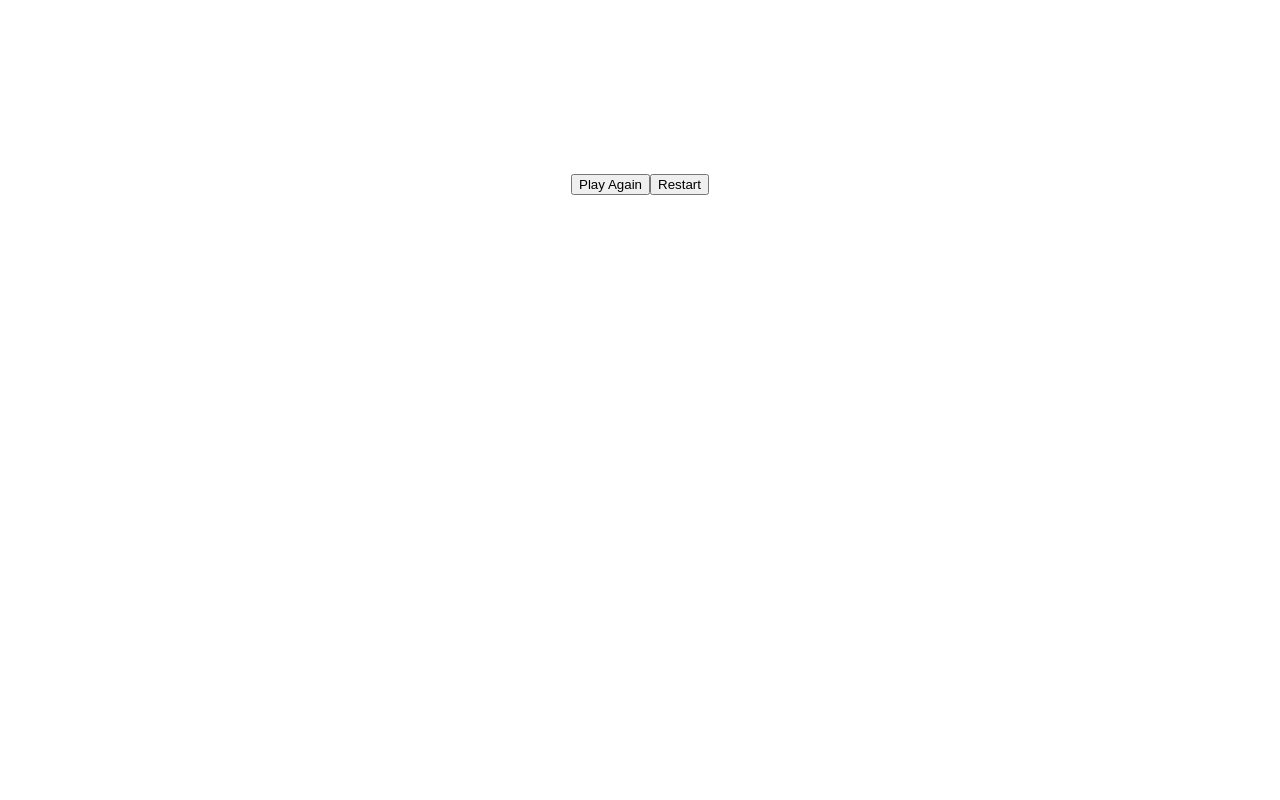
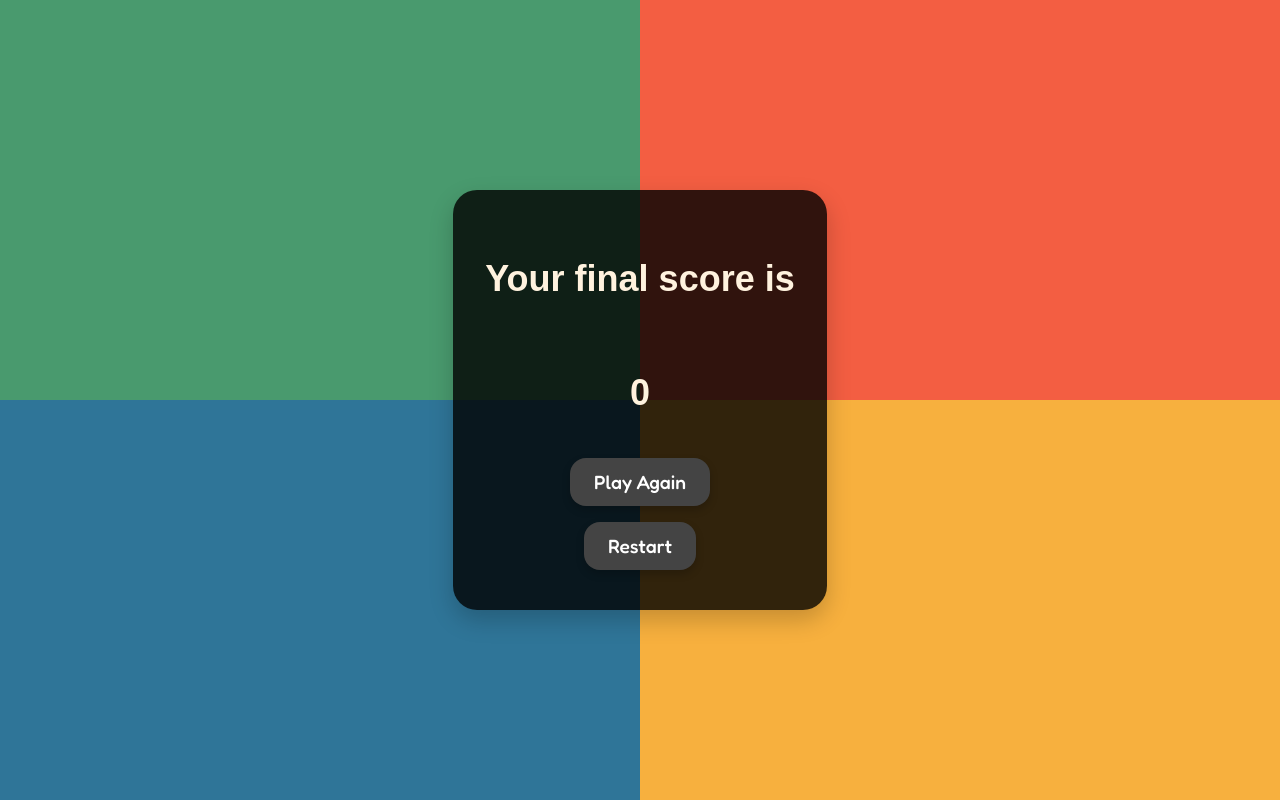
Before and after one commit to Maxi49/Trivia-tp-computacion, a React (Vite) app in the folder client/trivia-client/: page /game in a window 1280 px wide. Built offline with nearby package versions, Linux system fonts and the light colour scheme; a web font is replaced by a local one.

Commit message:
Style final page and game

```diff
--- a/client/trivia-client/src/App.css
+++ b/client/trivia-client/src/App.css
@@ -3,6 +3,7 @@
   margin: 0 auto;
   padding: 2rem;
   text-align: center;
+
 }
 
 
@@ -15,22 +16,3 @@
     animation: logo-spin infinite 20s linear;
   }
 }
-
-.answer-button {
-  background-color: #444;
-  color: white;
-  padding: 8px 16px;
-  border: none;
-  margin: 4px;
-  cursor: pointer;
-  border-radius: 8px;
-  transition: background-color 0.3s ease;
-}
-
-.answer-button.correct {
-  background-color: green;
-}
-
-.answer-button.incorrect {
-  background-color: red;
-}
--- /dev/null
+++ b/client/trivia-client/src/Game.css
@@ -0,0 +1,80 @@
+
+.container-all{
+    position: fixed;
+    inset: 0;
+    display: flex;
+    flex-direction: column;
+    justify-content: center;
+    align-items: center;
+    background: conic-gradient(#F35E42 0% 25%,
+            #F7B03E 25% 50%,
+            #2F7598 50% 75%,
+            #499A6E 75% 100%);
+}
+.question-card {
+    padding: 2rem;
+    background-color: rgba(0, 0, 0, 0.8);
+    border-radius: 24px;
+    box-shadow: 0 10px 25px rgba(0, 0, 0, 0.2);
+    color: #FFF2DE;
+    font-size: 1.5rem;
+    text-align: center;
+    max-width: 500px;
+    margin: 0 auto;
+    animation: pop 0.4s ease-out;
+    display: flex;
+    flex-direction: column;
+    align-items: center;
+    justify-content: center;
+}
+
+.question {
+    font-family: 'Luckiest Guy';
+    font-size: 30px;
+}
+
+@keyframes pop {
+    0% {
+        transform: scale(0.9);
+        opacity: 0;
+    }
+    100% {
+        transform: scale(1);
+        opacity: 1;
+    }
+}
+
+.question-card div:first-child {
+    margin-bottom: 1.5rem;
+    text-shadow:
+        -1px -1px 0 #1a1919,
+        1px -1px 0 #1a1919,
+        -1px 1px 0 #1a1919,
+        1px 2px 0 #1a1919;
+}
+.answer-button {
+    background-color: #444;
+    color: white;
+    padding: 12px 24px;
+    border: none;
+    margin: 0.5rem;
+    cursor: pointer;
+    border-radius: 16px;
+    font-size: 1.2rem;
+    font-family: 'Fredoka', sans-serif;
+    transition: all 0.2s ease;
+    box-shadow: 0 4px 8px rgba(0, 0, 0, 0.2);
+
+}
+
+
+.answer-button:hover:not(:disabled) {
+    transform: scale(1.05);
+    background-color: #555;
+}
+.answer-button.correct {
+    background-color: #499A6E;
+}
+.answer-button.incorrect {
+    background-color: #F35E42;
+}
--- a/client/trivia-client/src/Routes/Game.tsx
+++ b/client/trivia-client/src/Routes/Game.tsx
@@ -3,6 +3,7 @@ import { getQuestionsApi } from "../api/api";
 import { useTriviaContext } from "../context/TriviaContext";
 import { QuestionCard } from "../components/QuestionCard";
 import { FinalPage } from "../components/FinalPage";
+import "../Game.css"
 
 function shuffleAnswers(incorrect_answers: string[], correct_answer: string) {
   const answers = [...incorrect_answers, correct_answer];
@@ -79,7 +80,11 @@ export const Game = () => {
   };
 
   if (isLoading) {
-    return <h1>Loading...</h1>;
+    return (
+    <div className="container-all">
+      <h1 className="question">Loading...</h1>;
+    </div>
+    )
   }
 
   if (questionIndex >= results.length) {
--- a/client/trivia-client/src/components/FinalPage.tsx
+++ b/client/trivia-client/src/components/FinalPage.tsx
@@ -1,6 +1,6 @@
 import { useNavigate } from "react-router-dom"
 import { useTriviaContext } from "../context/TriviaContext"
-
+import "../Game.css"
 const enum Options {
   START = 'start',
   REPEAT = 'repeat'
@@ -27,14 +27,14 @@ export function FinalPage() {
 
 
   return (
-    <section className="final-page">
+    <section className="container-all">
+      <div className="question-card">
+        <h1>Your final score is</h1>
+        <h1>{score}</h1>
 
-      <h1>Your final score is</h1>
-      <h1>{score}</h1>
-
-      <button onClick={() => handleOption(Options.START)}> Play Again </button>
-      <button onClick={() => handleOption(Options.REPEAT)}> Restart</button>
-
+        <button className="answer-button" onClick={() => handleOption(Options.START)}> Play Again </button>
+        <button className="answer-button" onClick={() => handleOption(Options.REPEAT)}> Restart</button>
+      </div>
     </section>
   )
 }
--- a/client/trivia-client/src/components/QuestionCard.tsx
+++ b/client/trivia-client/src/components/QuestionCard.tsx
@@ -1,5 +1,6 @@
 import { useState } from "react"
 import he from "he"
+import "../Game.css"
 type Props = {
   question: string;
   options: string[];
@@ -36,8 +37,9 @@ export function QuestionCard({ question, options, onNext, correct_answer, setSco
   };
 
   return (
+    <div className="container-all">
       <div className="question-card">
-      <div>{he.decode(question)}</div>
+        <div className="question">{he.decode(question)}</div>
         <div>
           {options.map((option) => (
             <button
@@ -51,5 +53,6 @@ export function QuestionCard({ question, options, onNext, correct_answer, setSco
           ))}
         </div>
       </div>
+    </div>
   );
 }
```
Lines whose indentation alone changed are shown as unchanged.
